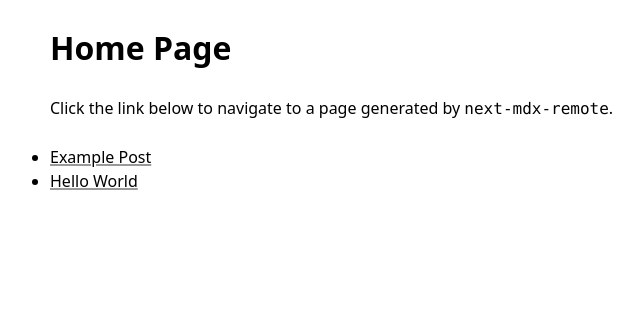
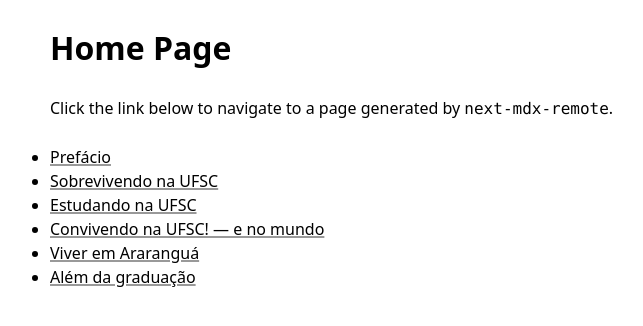
Before and after one commit to openCAEC/manual-de-caloure, a Next.js app: page / in a window 1280 px wide. Shown: the top 326 px of the page, without its empty margins (302-945 px from the left). Built offline with nearby package versions, Linux system fonts and the light colour scheme.

Commit message:
Projeto base criado
Signed-off-by: Gustavo Simões <gustavosimoesmendonca@gmail.com>

```diff
--- a/posts/hello-world.mdx
+++ b/posts/hello-world.mdx
@@ -2,4 +2,6 @@
 title: Hello World
 ---
 
+# Teste{#teste}
+
 This is an example post. There's another one [here](/posts/example-post).
--- a/pages/index.js
+++ b/src/pages/index.js
@@ -1,23 +1,23 @@
-import fs from 'fs'
-import matter from 'gray-matter'
-import Link from 'next/link'
-import path from 'path'
-import Layout from '../components/Layout'
-import { postFilePaths, POSTS_PATH } from '../utils/mdxUtils'
+import fs from "fs";
+import matter from "gray-matter";
+import Link from "next/link";
+import path from "path";
+import Layout from "../components/Layout";
+import { postFilePaths, CONTENT_PATCH } from "../utils/mdxUtils";
 
 export default function Index({ posts }) {
   return (
     <Layout>
       <h1>Home Page</h1>
       <p>
-        Click the link below to navigate to a page generated by{' '}
+        Click the link below to navigate to a page generated by{" "}
         <code>next-mdx-remote</code>.
       </p>
       <ul>
         {posts.map((post) => (
           <li key={post.filePath}>
             <Link
-              as={`/posts/${post.filePath.replace(/\.mdx?$/, '')}`}
+              as={`/posts/${post.filePath.replace(/\.mdx?$/, "")}`}
               href={`/posts/[slug]`}
             >
               <a>{post.data.title}</a>
@@ -26,20 +26,20 @@
         ))}
       </ul>
     </Layout>
-  )
+  );
 }
 
 export function getStaticProps() {
   const posts = postFilePaths.map((filePath) => {
-    const source = fs.readFileSync(path.join(POSTS_PATH, filePath))
-    const { content, data } = matter(source)
+    const source = fs.readFileSync(path.join(CONTENT_PATCH, filePath));
+    const { content, data } = matter(source);
 
     return {
       content,
       data,
       filePath,
-    }
-  })
+    };
+  });
 
-  return { props: { posts } }
+  return { props: { posts } };
 }
--- /dev/null
+++ b/src/utils/mdxUtils.js
@@ -0,0 +1,9 @@
+import fs from "fs";
+import path from "path";
+
+export const CONTENT_PATCH = path.join(process.cwd(), "content");
+
+export const postFilePaths = fs
+  .readdirSync(CONTENT_PATCH)
+  // Only include md(x) files
+  .filter((path) => /\.mdx?$/.test(path));
--- a/utils/mdxUtils.js
+++ /dev/null
@@ -1,11 +0,0 @@
-import fs from 'fs'
-import path from 'path'
-
-// POSTS_PATH is useful when you want to get the path to a specific file
-export const POSTS_PATH = path.join(process.cwd(), 'posts')
-
-// postFilePaths is the list of all mdx files inside the POSTS_PATH directory
-export const postFilePaths = fs
-  .readdirSync(POSTS_PATH)
-  // Only include md(x) files
-  .filter((path) => /\.mdx?$/.test(path))
```
Also changed, not shown: src/pages/posts/[slug].js (renamed from pages/posts/[slug].js, +24 -24 lines), src/components/CustomLink.js (renamed from components/CustomLink.js), src/components/Layout.js (renamed from components/Layout.js), src/components/TestComponent.js (renamed from components/TestComponent.js).
